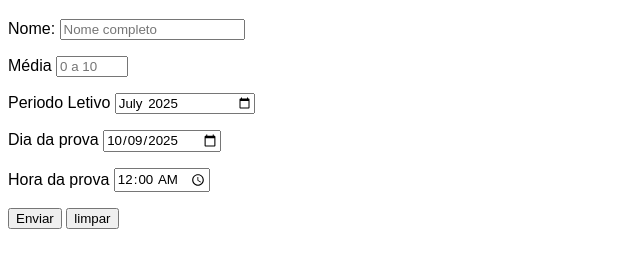
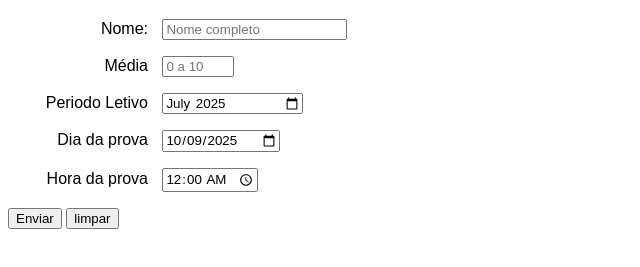
Before and after one commit to GDAINN/html-css, a plain HTML site: page EXERCICIOS/025/form003.html in a window 1280 px wide. Shown: the part 61-328 px from the top of the page, without its empty margins (0-640 px from the left). Drawn offline with Linux system fonts and the light colour scheme.

Commit message:
subiu 03

```diff
--- a/EXERCICIOS/025/form003.html
+++ b/EXERCICIOS/025/form003.html
@@ -7,6 +7,12 @@
     <style>
         * {
             font-family: Arial, Helvetica, sans-serif;
+        }
+        label {
+            display: inline-block;
+            width: 140px;
+            text-align: right;
+            margin-right: 10px;
         }
     </style>
 </head>
```
